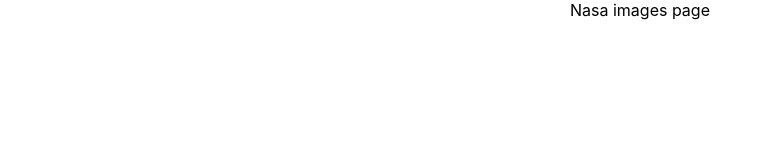
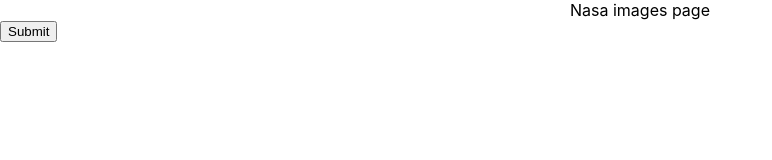
Before and after one commit to gauthamdk/shopify-frontend-2022, a React (Create React App) app: page / in a window 1280 px wide. Shown: the top 160 px of the page, without its empty margins (0-772 px from the left). Built offline with nearby package versions, Linux system fonts and the light colour scheme.

Commit message:
show all images from api

```diff
--- a/package.json
+++ b/package.json
@@ -10,6 +10,7 @@
     "@types/node": "^16.11.19",
     "@types/react": "^17.0.38",
     "@types/react-dom": "^17.0.11",
+    "axios": "^0.24.0",
     "react": "^17.0.2",
     "react-dom": "^17.0.2",
     "react-scripts": "5.0.0",
--- a/src/App.tsx
+++ b/src/App.tsx
@@ -1,9 +1,40 @@
-import React from "react";
+import React, { useState, useEffect } from "react";
+import axios from "axios";
 import logo from "./logo.svg";
 import "./App.css";
 
+const getImages = async () => {
+  const res = await axios.get(
+    `https://api.nasa.gov/mars-photos/api/v1/rovers/curiosity/photos?sol=1000&api_key=${process.env.REACT_APP_NASA_API}`
+  );
+
+  return res.data;
+};
+
 function App() {
-  return <div className="App">Nasa images page</div>;
+  const [photos, setPhotos] = useState<any[]>([]);
+
+  return (
+    <>
+      {console.log(photos)}
+      <div className="App">Nasa images page</div>
+      {photos.length > 0 ? (
+        photos.map((photo) => {
+          return <img src={photo.img_src} />;
+        })
+      ) : (
+        <></>
+      )}
+      <button
+        onClick={async () => {
+          const images = await getImages();
+          setPhotos(images.photos);
+        }}
+      >
+        Submit
+      </button>
+    </>
+  );
 }
 
 export default App;
```
Also changed, not shown: 1 other file (tests, documents, lock files or other folders).
